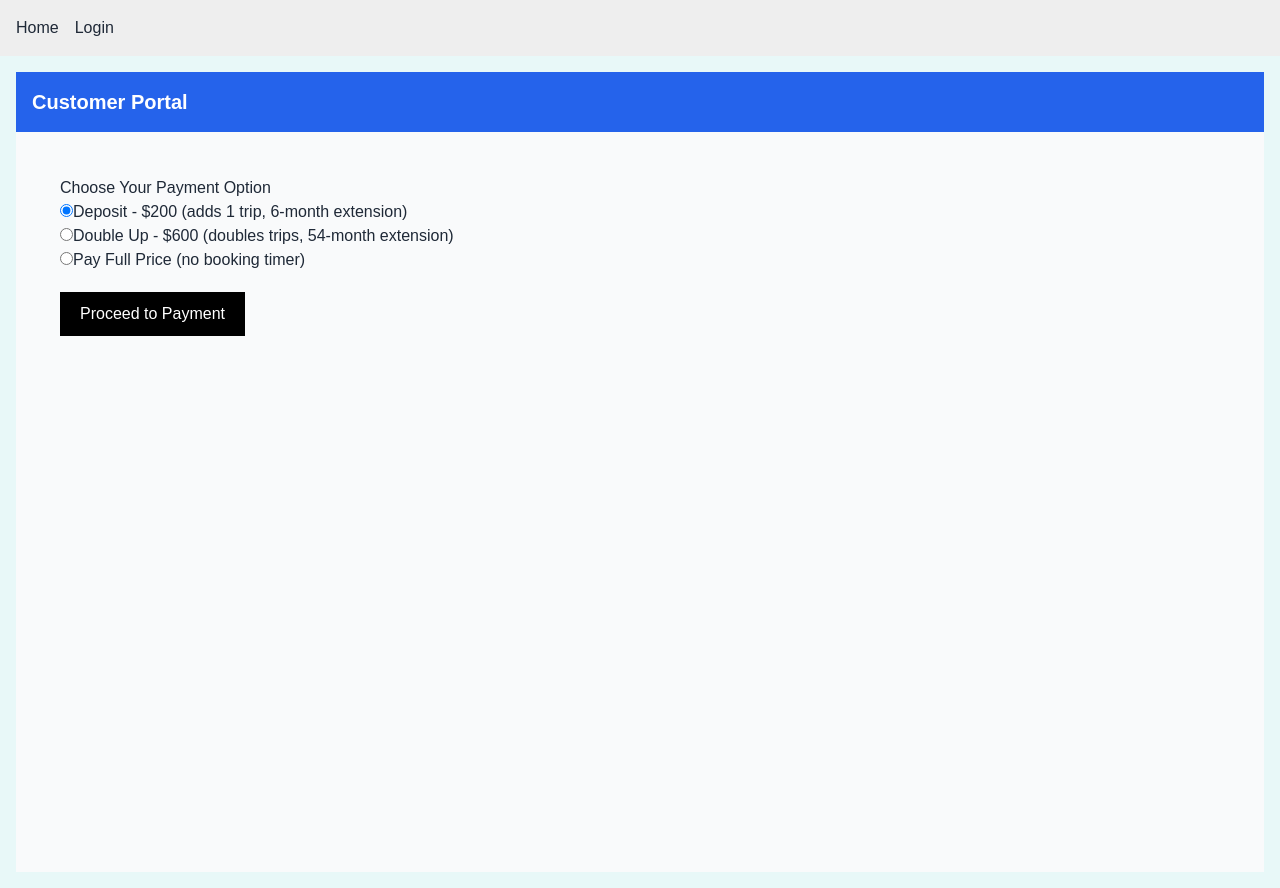
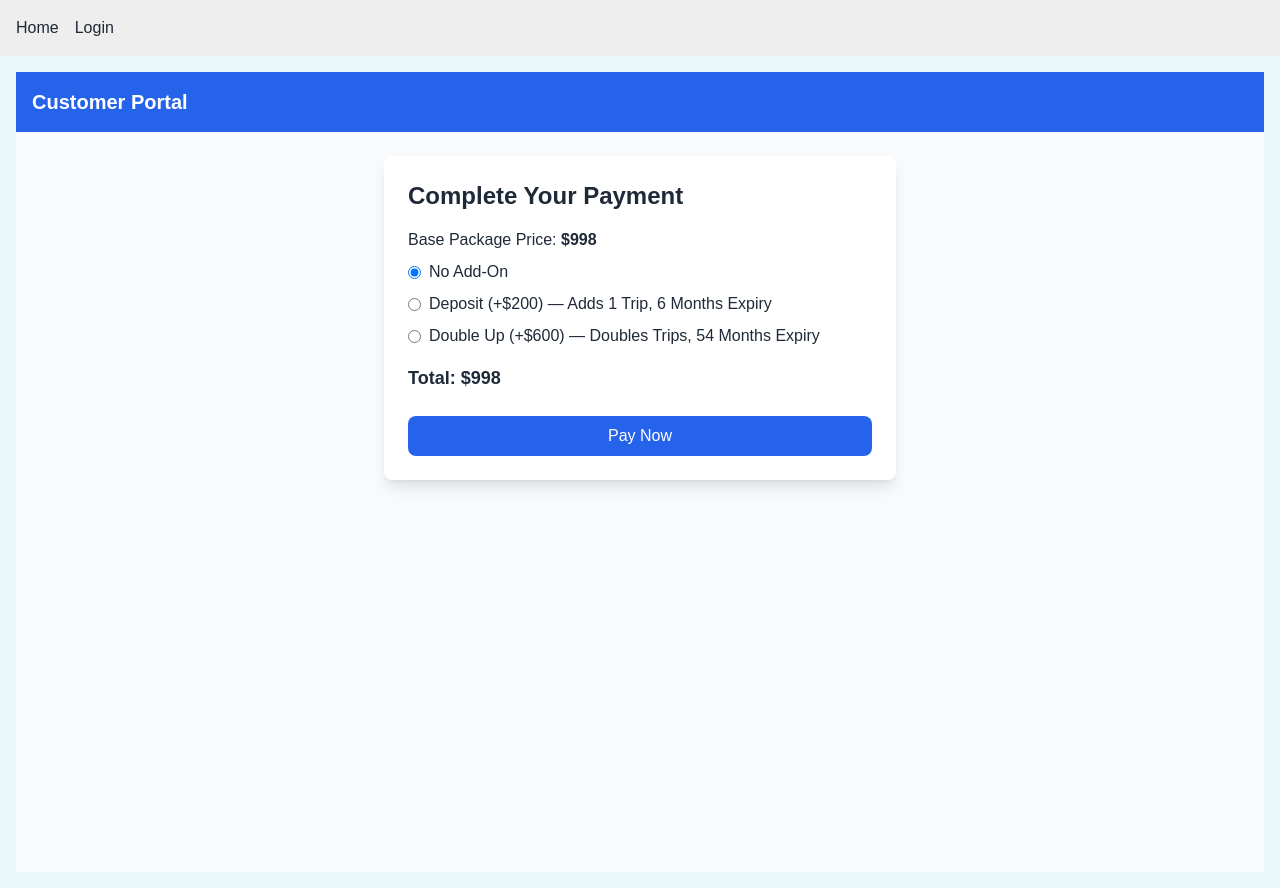
Before and after one commit to flexbuytravel/code-assist, a Next.js app: page /customer/payment in a window 1280 px wide. Built offline with nearby package versions, Linux system fonts and the light colour scheme; no server answers.

Commit message:
Update page.tsx

```diff
--- a/src/app/customer/payment/page.tsx
+++ b/src/app/customer/payment/page.tsx
@@ -1,102 +1,106 @@
+// src/app/customer/payment/page.tsx
 "use client";
 
-import { useState } from "react";
+import { useState, useEffect } from "react";
+import { useRouter, useSearchParams } from "next/navigation";
 
-export default function PaymentPage({ customerId }: { customerId: string }) {
-  const [option, setOption] = useState<"deposit" | "doubleUp" | "full">("deposit");
+export default function PaymentPage() {
+  const router = useRouter();
+  const searchParams = useSearchParams();
+
+  const packageId = searchParams.get("packageId") || "";
+  const customerId = searchParams.get("customerId") || "";
+  const basePrice = 998; // promotional price
+
+  const [insuranceType, setInsuranceType] = useState<"none" | "deposit" | "doubleUp">("none");
+  const [totalPrice, setTotalPrice] = useState(basePrice);
   const [loading, setLoading] = useState(false);
 
-  // Stripe Price IDs (test mode)
-  const priceMap: Record<string, string> = {
-    deposit: "price_xxxxx_deposit", // $200
-    doubleUp: "price_xxxxx_doubleUp", // $600
-    full: "price_xxxxx_full", // full package price
-  };
+  useEffect(() => {
+    let price = basePrice;
+    if (insuranceType === "deposit") price += 200;
+    if (insuranceType === "doubleUp") price += 600;
+    setTotalPrice(price);
+  }, [insuranceType]);
 
-  const handlePayment = async () => {
+  const handleCheckout = async () => {
     setLoading(true);
-
     try {
       const res = await fetch("/api/stripe/create-checkout-session", {
         method: "POST",
         headers: { "Content-Type": "application/json" },
         body: JSON.stringify({
+          packageId,
           customerId,
-          option,
-          priceId: priceMap[option],
-          successUrl: `${window.location.origin}/success`,
-          cancelUrl: `${window.location.origin}/cancel`,
+          insuranceType,
         }),
       });
 
-      const data = await res.json();
+      if (!res.ok) throw new Error("Failed to create checkout session");
 
-      if (data.url) {
-        window.location.href = data.url;
-      } else {
-        alert("Failed to create checkout session");
-      }
+      const { url } = await res.json();
+      router.push(url);
     } catch (err) {
-      console.error("Payment error:", err);
-      alert("An error occurred during payment");
+      console.error(err);
+      alert("Error starting payment process.");
     } finally {
       setLoading(false);
     }
   };
 
   return (
-    <div style={{ padding: "20px" }}>
-      <h2>Choose Your Payment Option</h2>
-      <div>
-        <label>
+    <div className="max-w-lg mx-auto p-6 bg-white rounded-lg shadow-lg">
+      <h1 className="text-2xl font-bold mb-4">Complete Your Payment</h1>
+
+      <div className="mb-4">
+        <p className="mb-2">Base Package Price: <strong>${basePrice}</strong></p>
+
+        <div className="space-y-2">
+          <label className="flex items-center">
             <input
               type="radio"
-            name="paymentOption"
+              name="insurance"
+              value="none"
+              checked={insuranceType === "none"}
+              onChange={() => setInsuranceType("none")}
+            />
+            <span className="ml-2">No Add-On</span>
+          </label>
+
+          <label className="flex items-center">
+            <input
+              type="radio"
+              name="insurance"
               value="deposit"
-            checked={option === "deposit"}
-            onChange={() => setOption("deposit")}
+              checked={insuranceType === "deposit"}
+              onChange={() => setInsuranceType("deposit")}
             />
-          Deposit - $200 (adds 1 trip, 6-month extension)
+            <span className="ml-2">Deposit (+$200) — Adds 1 Trip, 6 Months Expiry</span>
+          </label>
+
+          <label className="flex items-center">
+            <input
+              type="radio"
+              name="insurance"
+              value="doubleUp"
+              checked={insuranceType === "doubleUp"}
+              onChange={() => setInsuranceType("doubleUp")}
+            />
+            <span className="ml-2">Double Up (+$600) — Doubles Trips, 54 Months Expiry</span>
           </label>
         </div>
-      <div>
-        <label>
-          <input
-            type="radio"
-            name="paymentOption"
-            value="doubleUp"
-            checked={option === "doubleUp"}
-            onChange={() => setOption("doubleUp")}
-          />
-          Double Up - $600 (doubles trips, 54-month extension)
-        </label>
       </div>
-      <div>
-        <label>
-          <input
-            type="radio"
-            name="paymentOption"
-            value="full"
-            checked={option === "full"}
-            onChange={() => setOption("full")}
-          />
-          Pay Full Price (no booking timer)
-        </label>
+
+      <div className="mt-4">
+        <p className="text-lg font-semibold">Total: ${totalPrice}</p>
       </div>
 
       <button
-        onClick={handlePayment}
+        onClick={handleCheckout}
         disabled={loading}
-        style={{
-          marginTop: "20px",
-          padding: "10px 20px",
-          backgroundColor: "black",
-          color: "white",
-          border: "none",
-          cursor: "pointer",
-        }}
+        className="mt-6 w-full bg-blue-600 hover:bg-blue-700 text-white py-2 px-4 rounded-lg disabled:opacity-50"
       >
-        {loading ? "Processing..." : "Proceed to Payment"}
+        {loading ? "Processing..." : "Pay Now"}
       </button>
     </div>
   );
```
Lines whose indentation alone changed are shown as unchanged.
